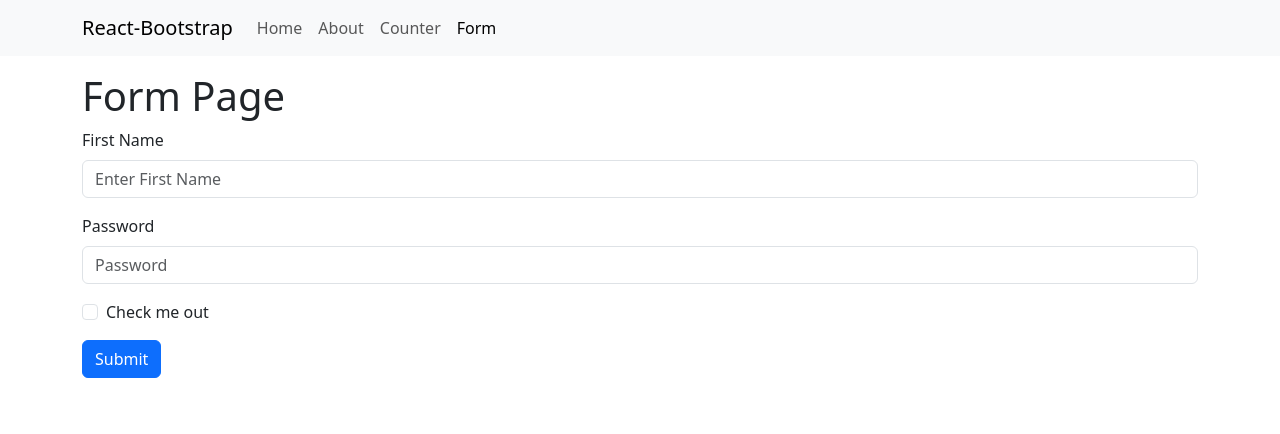
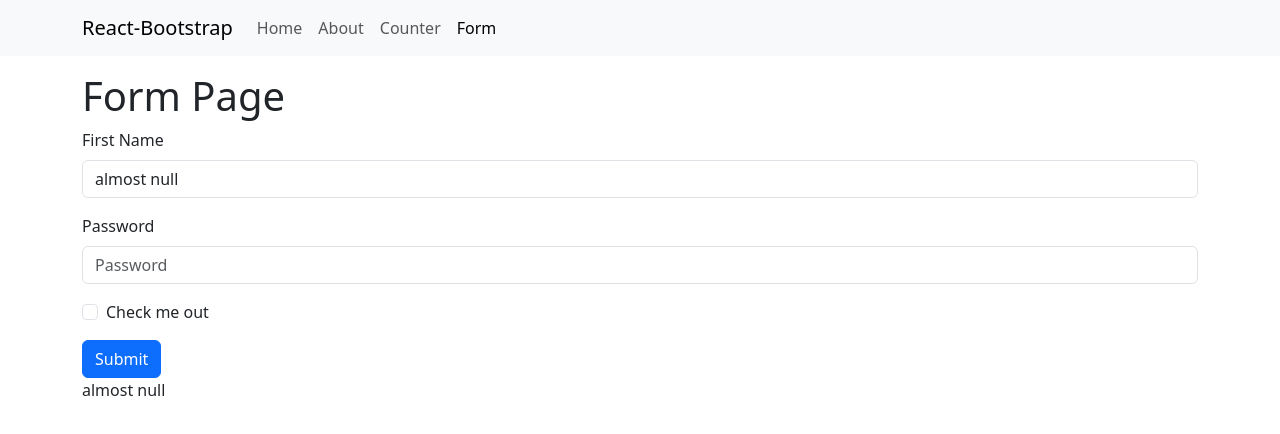
Before and after one commit to EricCote/react_direct_impact, a React (Vite) app: page /form in a window 1280 px wide. Shown: the top 434 px of the page. Built offline with nearby package versions, Linux system fonts and the light colour scheme.

Commit message:
Added onChange to our input

```diff
--- a/src/Form/MyForm.jsx
+++ b/src/Form/MyForm.jsx
@@ -1,26 +1,39 @@
 import {Button, Form} from "react-bootstrap";
+import {useState} from "react";
 
 export default function MyForm() {
+
+    const [firstName, setFirstName] = useState('almost null')
+
     return (
         <>
             <h1>Form Page</h1>
             <Form>
                 <Form.Group className="mb-3" controlId="formFirstName">
                     <Form.Label>First Name</Form.Label>
-                    <Form.Control type="text" placeholder="Enter First Name" />
+                    <Form.Control
+                        value={firstName}
+                        onChange={(evt)=>{setFirstName(evt.currentTarget.value)}}
+                        type="text"
+                        placeholder="Enter First Name"
+                    />
                 </Form.Group>
 
                 <Form.Group className="mb-3" controlId="formBasicPassword">
                     <Form.Label>Password</Form.Label>
                     <Form.Control type="password" placeholder="Password" />
                 </Form.Group>
+
                 <Form.Group className="mb-3" controlId="formBasicCheckbox">
                     <Form.Check type="checkbox" label="Check me out" />
                 </Form.Group>
+
                 <Button variant="primary" type="submit">
                     Submit
                 </Button>
             </Form>
+
+            <output>{firstName}</output>
         </>
     )
 }
```
